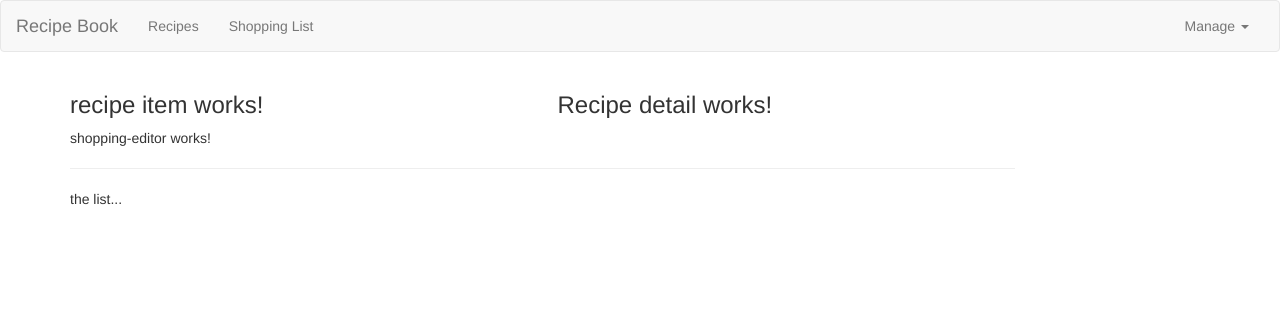
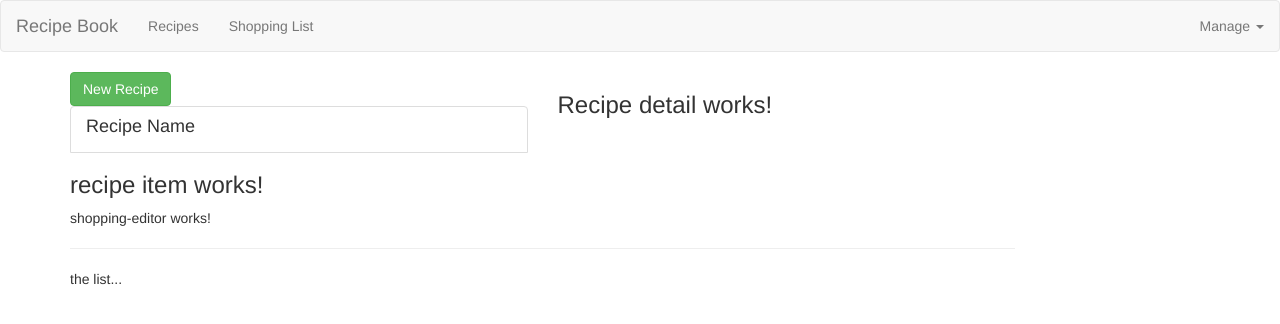
Before and after one commit to LeifGuillermo/recipe-book, an Angular app: page / in a window 1280 px wide. Shown: the top 324 px of the page. Built offline with nearby package versions, Linux system fonts and the light colour scheme.

Commit message:
Adding in basic recipe. Need to add a loop to loop over recipes

```diff
--- a/src/app/header/header.component.html
+++ b/src/app/header/header.component.html
@@ -5,7 +5,8 @@
       <a href="#" class="navbar-brand">Recipe Book</a>
     </div>
 
-    <div class="collapse navbar-collapse">
+    <!-- <div class="collapse navbar-collapse"> This doesn't actually collapse on a small screen. -->
+    <div class="navbar-default">
       <ul class="nav navbar-nav">
         <li><a href="#">Recipes</a></li>
         <li><a href="#">Shopping List</a></li>
--- a/src/app/recipes/recipe-list/recipe-list.component.html
+++ b/src/app/recipes/recipe-list/recipe-list.component.html
@@ -1,2 +1,19 @@
-<!-- <div class="h2">recipe-list works!</div> -->
-<app-recipe-item></app-recipe-item>
+<div class="row">
+  <div class="col-xs-12">
+    <button class="btn btn-success">New Recipe</button>
+  </div>
+</div>
+<div class="row">
+  <div class="col-xs-12">
+      <a href="#" class="list-group-item clearfix">
+        <div class="pull-left">
+          <h4 class="list-group-item-heading">Recipe Name</h4>
+          <p class="list-group-item-text"></p>
+        </div>
+        <div class="pull-right">
+          <img src="" alt="" class="img-responsive" style="max-height: 5px;">
+        </div>
+      </a>
+      <app-recipe-item></app-recipe-item>
+  </div>
+</div>
--- a/src/app/recipes/recipe-list/recipe-list.component.ts
+++ b/src/app/recipes/recipe-list/recipe-list.component.ts
@@ -1,12 +1,22 @@
-import { Component } from '@angular/core';
+import { Recipe } from './../recipe.model';
+import { Component, OnInit } from '@angular/core';
 
 @Component({
   selector: 'app-recipe-list',
   templateUrl: './recipe-list.component.html'
 })
 
-export class RecipeListComponent {
+export class RecipeListComponent implements OnInit {
+
+  recipes: Recipe[] = [
+    new Recipe('A test recipe', 'This is simply a test.', 'https://www.maxpixel.net/photo-1459693')
+  ];
+
   constructor () {
 
   }
+
+  ngOnInit() {
+
+  }
 }
--- /dev/null
+++ b/src/app/recipes/recipe.model.ts
@@ -0,0 +1,11 @@
+export class Recipe {
+  public name: string;
+  public description: string;
+  public imagePath: string;
+
+  constructor(name: string, desc: string, imagePath: string) {
+    this.name = name;
+    this.description = desc;
+    this.imagePath = imagePath;
+  }
+}
```
